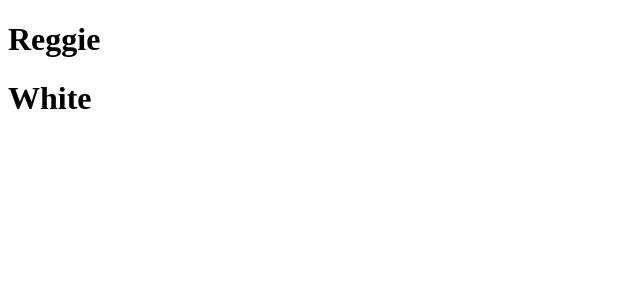
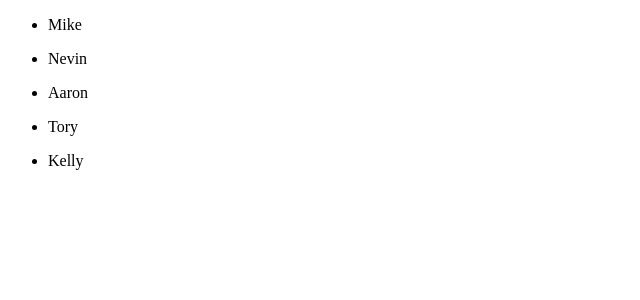
Before and after one commit to Atucker91/React-Components-Worksheet, a React (Create React App) app: page / in a window 1280 px wide. Shown: the top 300 px of the page, without its empty margins (0-640 px from the left). Built offline with nearby package versions, Linux system fonts and the light colour scheme.

Commit message:
added completed exercise two.  component NamesList added that displays names from object in App.js as a unordered list

```diff
--- a/src/App.js
+++ b/src/App.js
@@ -1,20 +1,21 @@
 import { render } from '@testing-library/react'
 import React, {Component} from 'react'
 import DisplayName from './components/DisplayName';
+import NamesList from './components/NamesList';
 
 class App extends Component {
   constructor(props){
     super(props);
     this.state = {
-      firstName: 'Reggie',
-      lastName: 'White'
+      names: ['Mike', 'Nevin', 'Aaron', 'Tory', 'Kelly']
     };
   }
 
   render(){
     return (
       <div>
-        <DisplayName firstName={this.state.firstName} lastName={this.state.lastName} />
+        <NamesList names={this.state.names}/>
+        {/* <DisplayName firstName={this.state.firstName} lastName={this.state.lastName} /> */}
       </div>
     )
   }
--- /dev/null
+++ b/src/components/NamesList.jsx
@@ -0,0 +1,14 @@
+import React from 'react';
+
+const NamesList = (props) => {
+    return(
+        <div>
+            {props.names.map(function(name){
+                return <ul><li>{name}</li></ul>
+            })}
+
+        </div>
+    );
+}
+
+export default NamesList;
--- a/src/index.css
+++ /dev/null
@@ -1,13 +0,0 @@
-body {
-  margin: 0;
-  font-family: -apple-system, BlinkMacSystemFont, 'Segoe UI', 'Roboto', 'Oxygen',
-    'Ubuntu', 'Cantarell', 'Fira Sans', 'Droid Sans', 'Helvetica Neue',
-    sans-serif;
-  -webkit-font-smoothing: antialiased;
-  -moz-osx-font-smoothing: grayscale;
-}
-
-code {
-  font-family: source-code-pro, Menlo, Monaco, Consolas, 'Courier New',
-    monospace;
-}
```
Also changed, not shown: src/App.css (deleted, +0 -38 lines), 1 other file (tests, documents, lock files or other folders).
